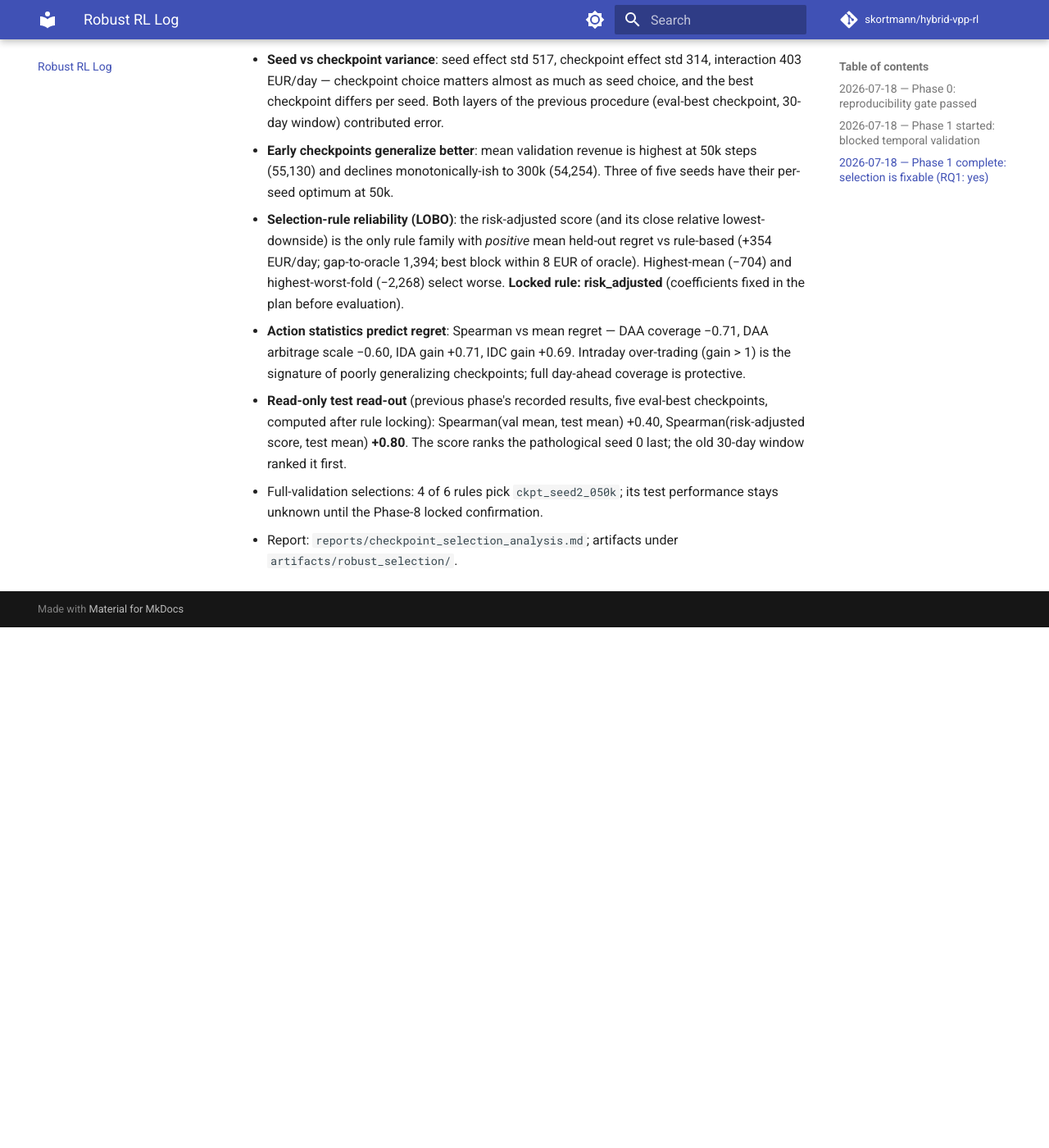
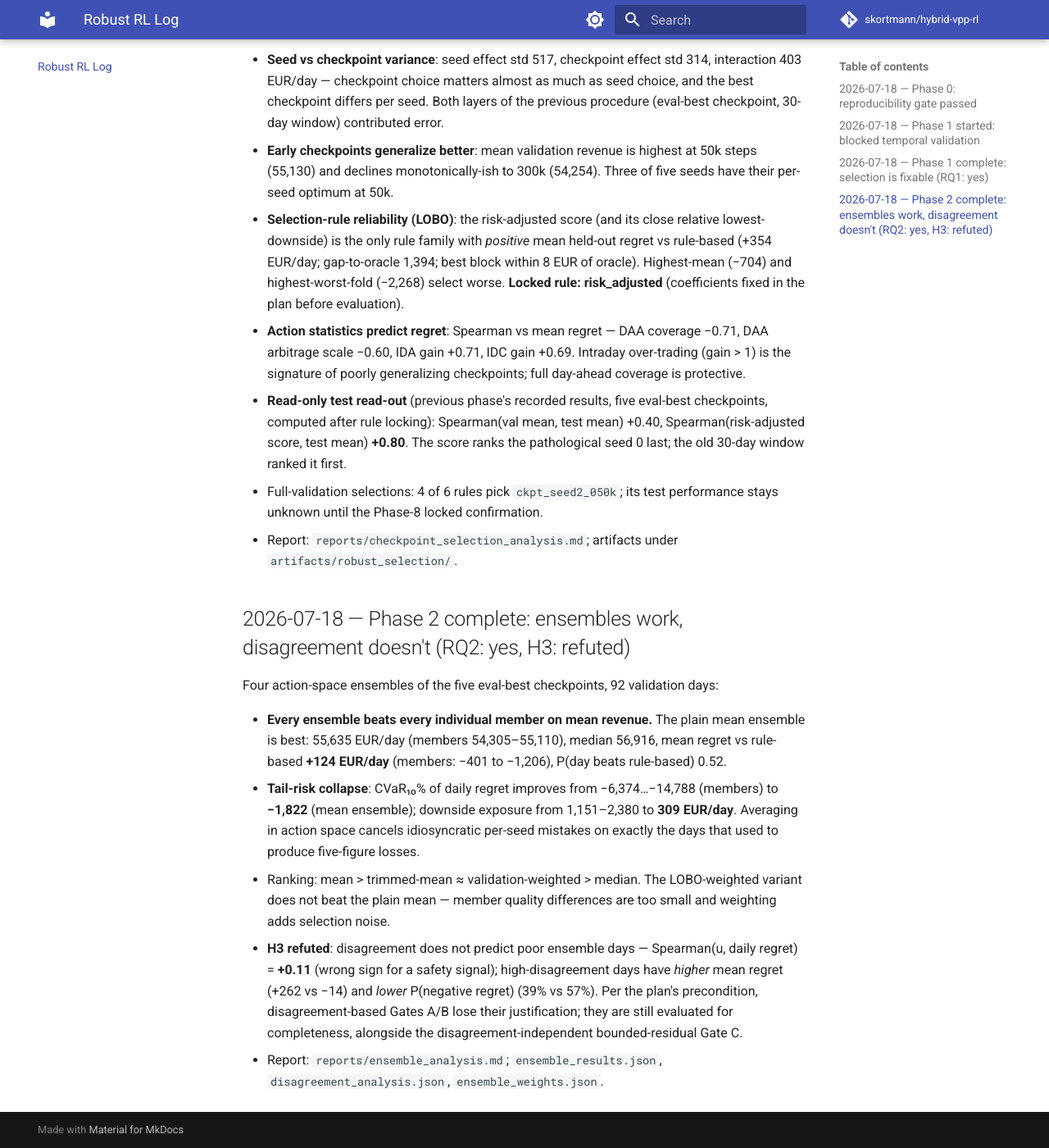
Before and after one commit to skortmann/hybrid-vpp-rl, an MkDocs documentation site: the page built from docs/robust_rl_research_log.md, in a window 1280 px wide and 1400 px high, scrolled down 1136 px. Shown: the whole window at 82% size. Built offline with MkDocs 1.6.1 and Material for MkDocs 9.7.7, drawn with Linux system fonts in a browser that asks for light colours; comment, search, counter and statistics services are not loaded; before the commit the page ends 1901 px from its top, so only the background shows below that.

Commit message:
docs: add ensemble and disagreement analysis results

```diff
--- a/docs/robust_rl_research_log.md
+++ b/docs/robust_rl_research_log.md
@@ -66,3 +66,30 @@ same days: rule-based 55,511; info-MILP 55,260; do-nothing 52,726 EUR/day.
   test performance stays unknown until the Phase-8 locked confirmation.
 * Report: `reports/checkpoint_selection_analysis.md`; artifacts under
   `artifacts/robust_selection/`.
+
+## 2026-07-18 — Phase 2 complete: ensembles work, disagreement doesn't (RQ2: yes, H3: refuted)
+
+Four action-space ensembles of the five eval-best checkpoints, 92
+validation days:
+
+* **Every ensemble beats every individual member on mean revenue.** The
+  plain mean ensemble is best: 55,635 EUR/day (members 54,305–55,110),
+  median 56,916, mean regret vs rule-based **+124 EUR/day** (members:
+  −401 to −1,206), P(day beats rule-based) 0.52.
+* **Tail-risk collapse**: CVaR₁₀% of daily regret improves from
+  −6,374…−14,788 (members) to **−1,822** (mean ensemble); downside
+  exposure from 1,151–2,380 to **309 EUR/day**. Averaging in action
+  space cancels idiosyncratic per-seed mistakes on exactly the days
+  that used to produce five-figure losses.
+* Ranking: mean > trimmed-mean ≈ validation-weighted > median. The
+  LOBO-weighted variant does not beat the plain mean — member quality
+  differences are too small and weighting adds selection noise.
+* **H3 refuted**: disagreement does not predict poor ensemble days —
+  Spearman(u, daily regret) = **+0.11** (wrong sign for a safety
+  signal); high-disagreement days have *higher* mean regret (+262 vs
+  −14) and *lower* P(negative regret) (39% vs 57%). Per the plan's
+  precondition, disagreement-based Gates A/B lose their justification;
+  they are still evaluated for completeness, alongside the
+  disagreement-independent bounded-residual Gate C.
+* Report: `reports/ensemble_analysis.md`; `ensemble_results.json`,
+  `disagreement_analysis.json`, `ensemble_weights.json`.
```
Also changed, not shown: reports/ensemble_analysis.md (added, +30 -0 lines), docs/assets/robust/disagreement_vs_regret.png (added), docs/assets/robust/ensemble_comparison.png (added), 4 other files.
